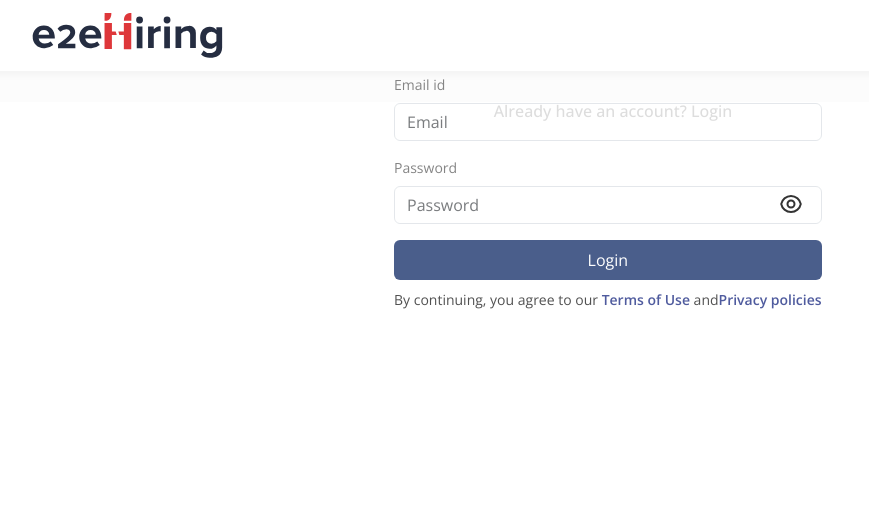
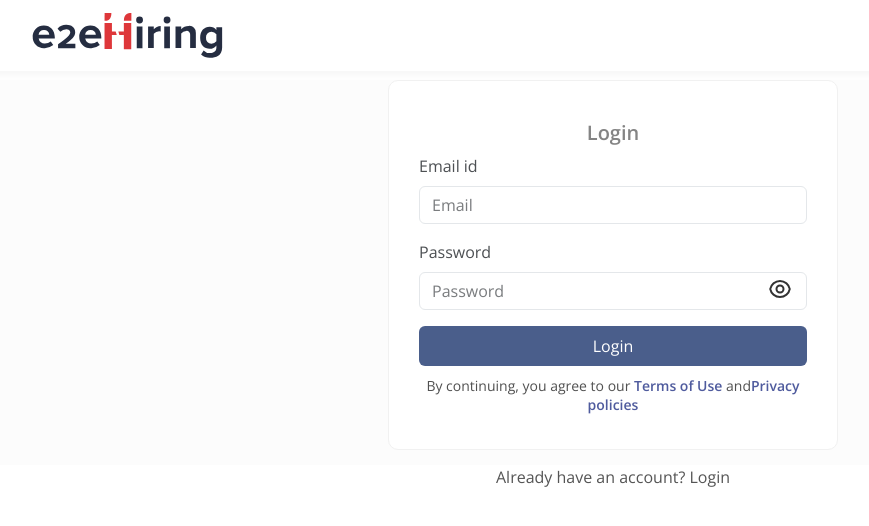
Before and after one commit to janmenjaya7/Course-management-system, a React (Create React App) app: page /login in a window 1280 px wide. Shown: the top 526 px of the page, without its empty margins (27-896 px from the left). Built offline with nearby package versions, Linux system fonts and the light colour scheme; a web font is replaced by a local one.

Commit message:
add login

```diff
--- a/src/components/register-login/Login .jsx
+++ b/src/components/register-login/Login .jsx
@@ -1,12 +1,13 @@
 import React from "react";
 import Input from "../inpute/Input";
 import password from "../../assets/passwordicon/eye.svg";
+import "./login.css";
 
 function Login({ heding, title }) {
   return (
-    <div>
+    <div id="login-main-section">
       <div className="outersection">
-        <div className="container container-box">
+        <div className="container-login">
           <form>
             <h1 className="heading">{heding}</h1>
             <h4 className="Register-Now">{title}</h4>
@@ -36,9 +37,9 @@ function Login({ heding, title }) {
           </form>
         </div>
       </div>
-      <h5 className="login-link">
+      <div className="login-link">
         Already have an account? <span>Login</span>
-      </h5>
+      </div>
     </div>
   );
 }
--- a/src/components/register-login/Register.jsx
+++ b/src/components/register-login/Register.jsx
@@ -7,9 +7,9 @@ import { useNavigate } from "react-router-dom";
 const Register = ({ heding, title }) => {
   const navigate = useNavigate();
   return (
-    <div>
+    <div id="register-main-section">
       <div className="outersection">
-        <div className="container container-box">
+        <div className="container-box">
           <form onSubmit="#">
             <h1 className="heading">{heding}</h1>
             <h4 className="Register-Now">{title}</h4>
@@ -45,9 +45,9 @@ const Register = ({ heding, title }) => {
             </p>
           </form>
         </div>
-        <div className="login-link">
-          Already have an account? <span>Login</span>
-        </div>
+      </div>
+      <div className="login-link">
+        Already have an account? <span>Login</span>
       </div>
     </div>
   );
--- /dev/null
+++ b/src/components/register-login/login.css
@@ -0,0 +1,11 @@
+.container-login {
+  width: 450px !important;
+  height: 370px !important;
+  background: #ffffff;
+  border: 1px solid #eeeeee;
+  border-radius: 10px;
+  opacity: 1;
+  padding: 30px !important;
+  margin-bottom: 15px;
+  /* box-sizing: border-box; */
+}
--- a/src/components/register-login/register.css
+++ b/src/components/register-login/register.css
@@ -6,14 +6,22 @@
   background: #fcfcfc;
   opacity: 0.8;
 }
+#login-main-section {
+  margin-top: 80px;
+}
+#register-main-section {
+  margin-top: 80px;
+}
 .container-box {
-  width: 500px !important;
+  width: 450px !important;
+  height: 430px !important;
   background: #ffffff;
   border: 1px solid #eeeeee;
   border-radius: 10px;
   opacity: 1;
   padding: 30px !important;
-  box-sizing: border-box;
+  margin-bottom: 15px;
+  /* box-sizing: border-box; */
 }
 .heading {
   color: #1d366f;
```
